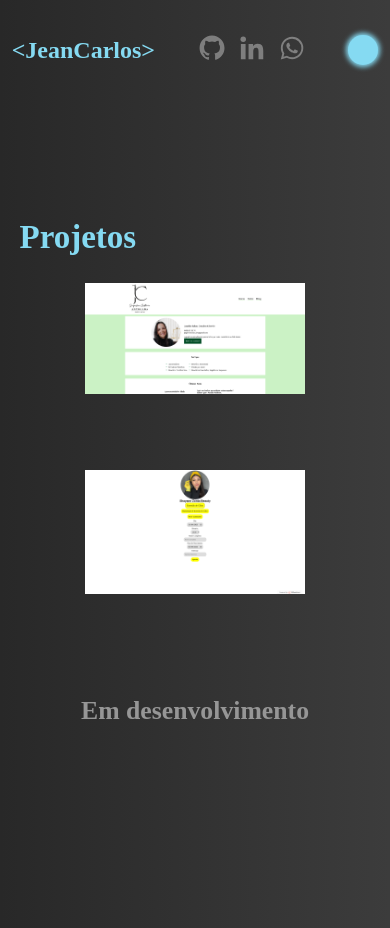
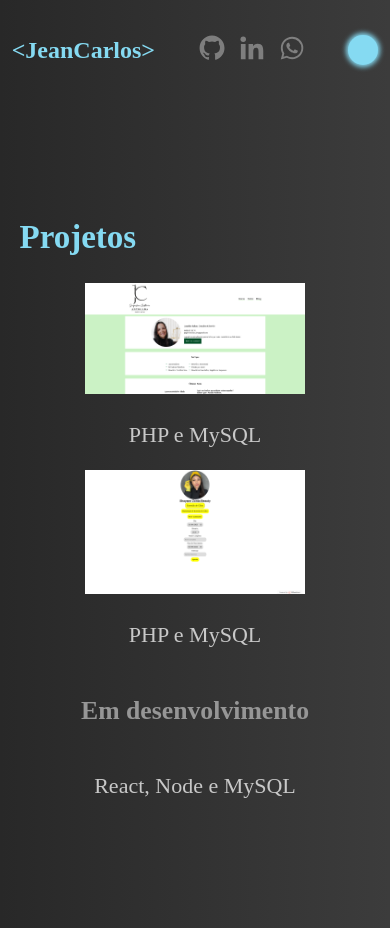
Before and after one commit to jeanccdev/portfolio, a React (Vite) app: page /projects in a window 390 px wide. Built offline with nearby package versions, Linux system fonts and the light colour scheme.

Commit message:
Removing blur effect for small devices

```diff
--- a/src/App.css
+++ b/src/App.css
@@ -128,6 +128,9 @@ main {
   #projects div div img {
     filter: blur(0px);
   }
+  #projects div div p {
+    opacity: 1;
+  }
 }
 
 @media only screen and (max-width: 520px) {
```
